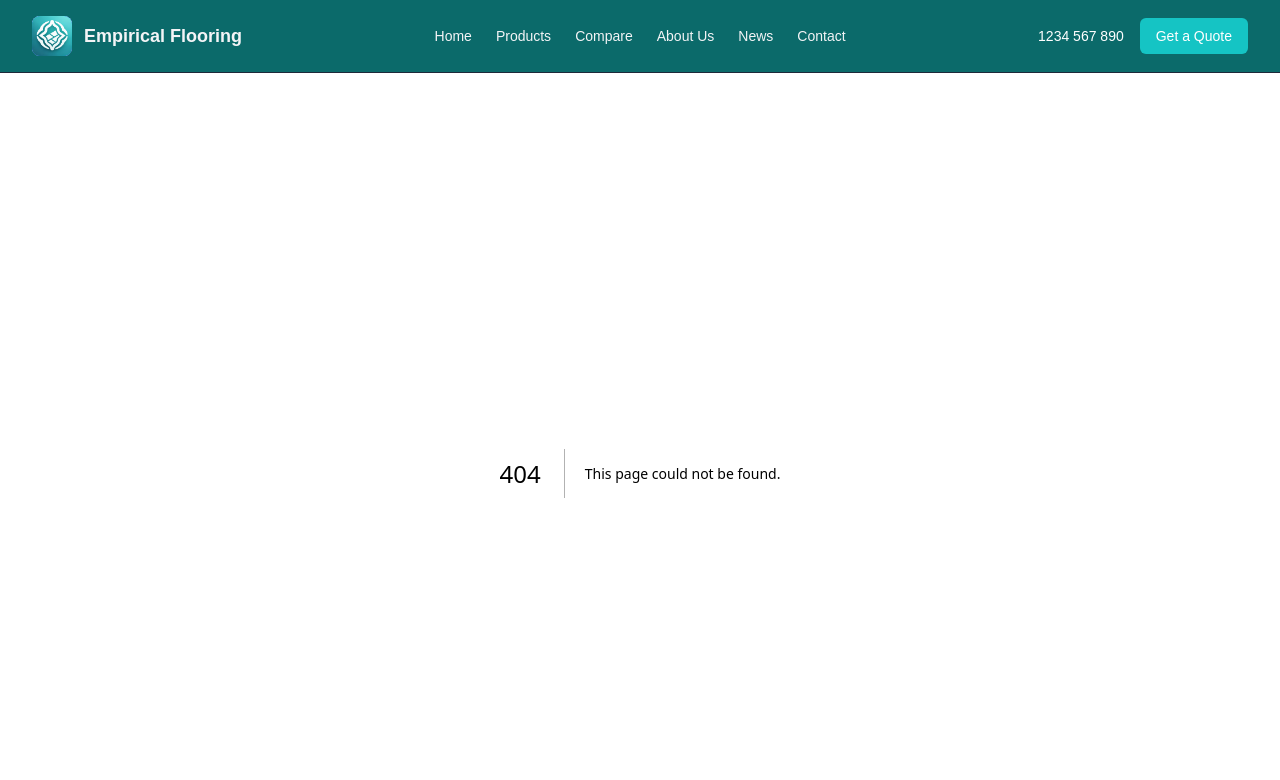
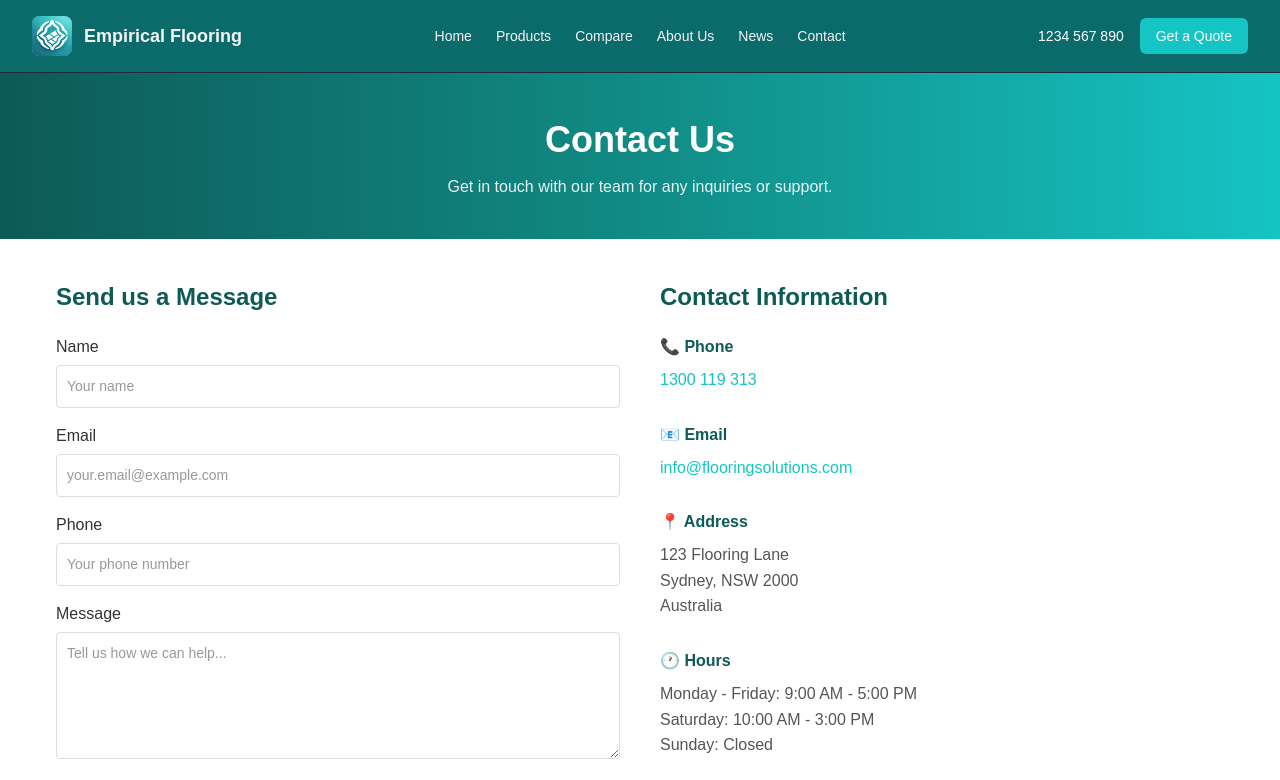
Before and after one commit to JamePHD/Flooring, a Next.js app: page /contact in a window 1280 px wide. Before the commit this address had no page. Shown: the top 780 px of the page. Built offline with nearby package versions, Linux system fonts and the light colour scheme.

Commit message:
Initial contact page

```diff
--- a/app/components/header.tsx
+++ b/app/components/header.tsx
@@ -7,7 +7,7 @@ const navItems = [
   { href: "/compare", label: "Compare" },
   { href: "#", label: "About Us" },
   { href: "/news", label: "News" },
-  { href: "#", label: "Contact" },
+  { href: "/contact", label: "Contact" },
 ];
 
 export default function Header() {
--- /dev/null
+++ b/app/contact/page.tsx
@@ -0,0 +1,229 @@
+"use client";
+
+import Link from "next/link";
+import Logo from "../components/logo";
+import { useState } from "react";
+
+export default function ContactPage() {
+  const [formData, setFormData] = useState({
+    name: "",
+    email: "",
+    phone: "",
+    message: "",
+  });
+
+  const [submitted, setSubmitted] = useState(false);
+
+  const handleChange = (e: React.ChangeEvent<HTMLInputElement | HTMLTextAreaElement>) => {
+    const { name, value } = e.target;
+    setFormData((prev) => ({
+      ...prev,
+      [name]: value,
+    }));
+  };
+
+  const handleSubmit = async (e: React.FormEvent<HTMLFormElement>) => {
+    e.preventDefault();
+
+    try {
+      const response = await fetch("/api/send-quote", {
+        method: "POST",
+        headers: {
+          "Content-Type": "application/json",
+        },
+        body: JSON.stringify({
+          ...formData,
+          type: "contact",
+        }),
+      });
+
+      if (response.ok) {
+        setSubmitted(true);
+        setFormData({ name: "", email: "", phone: "", message: "" });
+        setTimeout(() => setSubmitted(false), 5000);
+      }
+    } catch (error) {
+      console.error("Error submitting form:", error);
+    }
+  };
+
+  return (
+    <div style={{ background: "#ffffff", width: "100%" }}>
+
+
+      <div style={{ width: "100%", marginBottom: "60px", background: "#ffffff", color: "#333" }}>
+        <section style={{ width: "100%", background: "linear-gradient(to right, #0d5a57, #118b85, #15c4c4)", color: "white", padding: "40px 16px", textAlign: "center", marginBottom: "40px" }}>
+          <h1 style={{ fontSize: "36px", fontWeight: "bold", margin: "0 0 8px 0" }}>Contact Us</h1>
+          <p style={{ fontSize: "16px", opacity: 0.9, margin: 0 }}>Get in touch with our team for any inquiries or support.</p>
+        </section>
+
+        <div style={{ maxWidth: "1200px", marginLeft: "auto", marginRight: "auto", paddingLeft: "16px", paddingRight: "16px" }}>
+          <div style={{ display: "grid", gridTemplateColumns: "1fr 1fr", gap: "40px", marginBottom: "60px" }}>
+            {/* Contact Form */}
+            <section>
+              <h2 style={{ fontSize: "24px", fontWeight: "bold", marginBottom: "20px", color: "#0d5a57" }}>Send us a Message</h2>
+
+              {submitted && (
+                <div style={{ background: "#d1fae5", border: "1px solid #6ee7b7", borderRadius: "8px", padding: "12px", marginBottom: "20px", color: "#047857" }}>
+                  ✓ Thank you! We'll get back to you soon.
+                </div>
+              )}
+
+              <form onSubmit={handleSubmit} style={{ display: "flex", flexDirection: "column", gap: "16px" }}>
+                <div>
+                  <label style={{ display: "block", marginBottom: "6px", fontWeight: 500, color: "#333" }}>Name</label>
+                  <input
+                    type="text"
+                    name="name"
+                    value={formData.name}
+                    onChange={handleChange}
+                    required
+                    style={{
+                      width: "100%",
+                      padding: "10px",
+                      border: "1px solid #ddd",
+                      borderRadius: "4px",
+                      fontSize: "14px",
+                      fontFamily: "Arial, sans-serif",
+                      boxSizing: "border-box",
+                    }}
+                    placeholder="Your name"
+                  />
+                </div>
+
+                <div>
+                  <label style={{ display: "block", marginBottom: "6px", fontWeight: 500, color: "#333" }}>Email</label>
+                  <input
+                    type="email"
+                    name="email"
+                    value={formData.email}
+                    onChange={handleChange}
+                    required
+                    style={{
+                      width: "100%",
+                      padding: "10px",
+                      border: "1px solid #ddd",
+                      borderRadius: "4px",
+                      fontSize: "14px",
+                      fontFamily: "Arial, sans-serif",
+                      boxSizing: "border-box",
+                    }}
+                    placeholder="your.email@example.com"
+                  />
+                </div>
+
+                <div>
+                  <label style={{ display: "block", marginBottom: "6px", fontWeight: 500, color: "#333" }}>Phone</label>
+                  <input
+                    type="tel"
+                    name="phone"
+                    value={formData.phone}
+                    onChange={handleChange}
+                    style={{
+                      width: "100%",
+                      padding: "10px",
+                      border: "1px solid #ddd",
+                      borderRadius: "4px",
+                      fontSize: "14px",
+                      fontFamily: "Arial, sans-serif",
+                      boxSizing: "border-box",
+                    }}
+                    placeholder="Your phone number"
+                  />
+                </div>
+
+                <div>
+                  <label style={{ display: "block", marginBottom: "6px", fontWeight: 500, color: "#333" }}>Message</label>
+                  <textarea
+                    name="message"
+                    value={formData.message}
+                    onChange={handleChange}
+                    required
+                    rows={5}
+                    style={{
+                      width: "100%",
+                      padding: "10px",
+                      border: "1px solid #ddd",
+                      borderRadius: "4px",
+                      fontSize: "14px",
+                      fontFamily: "Arial, sans-serif",
+                      boxSizing: "border-box",
+                      resize: "vertical",
+                    }}
+                    placeholder="Tell us how we can help..."
+                  />
+                </div>
+
+                <button
+                  type="submit"
+                  style={{
+                    background: "linear-gradient(to right, #0d5a57, #118b85, #15c4c4)",
+                    color: "white",
+                    padding: "12px 24px",
+                    border: "none",
+                    borderRadius: "4px",
+                    fontSize: "16px",
+                    fontWeight: 500,
+                    cursor: "pointer",
+                    transition: "opacity 0.3s",
+                  }}
+                  onMouseEnter={(e) => (e.currentTarget.style.opacity = "0.9")}
+                  onMouseLeave={(e) => (e.currentTarget.style.opacity = "1")}
+                >
+                  Send Message
+                </button>
+              </form>
+            </section>
+
+            {/* Contact Information */}
+            <section>
+              <h2 style={{ fontSize: "24px", fontWeight: "bold", marginBottom: "20px", color: "#0d5a57" }}>Contact Information</h2>
+
+              <div style={{ marginBottom: "30px" }}>
+                <h3 style={{ fontSize: "16px", fontWeight: "bold", marginBottom: "8px", color: "#0d5a57" }}>📞 Phone</h3>
+                <p style={{ margin: 0, color: "#555", lineHeight: "1.6" }}>
+                  <a href="tel:1300119313" style={{ color: "#15c4c4", textDecoration: "none" }}>
+                    1300 119 313
+                  </a>
+                </p>
+              </div>
+
+              <div style={{ marginBottom: "30px" }}>
+                <h3 style={{ fontSize: "16px", fontWeight: "bold", marginBottom: "8px", color: "#0d5a57" }}>📧 Email</h3>
+                <p style={{ margin: 0, color: "#555", lineHeight: "1.6" }}>
+                  <a href="mailto:info@flooringsolutions.com" style={{ color: "#15c4c4", textDecoration: "none" }}>
+                    info@flooringsolutions.com
+                  </a>
+                </p>
+              </div>
+
+              <div style={{ marginBottom: "30px" }}>
+                <h3 style={{ fontSize: "16px", fontWeight: "bold", marginBottom: "8px", color: "#0d5a57" }}>📍 Address</h3>
+                <p style={{ margin: 0, color: "#555", lineHeight: "1.6" }}>
+                  123 Flooring Lane<br />
+                  Sydney, NSW 2000<br />
+                  Australia
+                </p>
+              </div>
+
+              <div style={{ marginBottom: "30px" }}>
+                <h3 style={{ fontSize: "16px", fontWeight: "bold", marginBottom: "8px", color: "#0d5a57" }}>🕐 Hours</h3>
+                <p style={{ margin: 0, color: "#555", lineHeight: "1.6" }}>
+                  Monday - Friday: 9:00 AM - 5:00 PM<br />
+                  Saturday: 10:00 AM - 3:00 PM<br />
+                  Sunday: Closed
+                </p>
+              </div>
+
+              <div style={{ background: "#f0f9f9", padding: "16px", borderRadius: "8px", borderLeft: "4px solid #15c4c4" }}>
+                <p style={{ margin: 0, color: "#555", fontSize: "14px", lineHeight: "1.6" }}>
+                  For general inquiries, product information, or to request a quote, please fill out the form on the left and we'll get back to you within 24 hours.
+                </p>
+              </div>
+            </section>
+          </div>
+        </div>
+      </div>
+    </div>
+  );
+}
```
